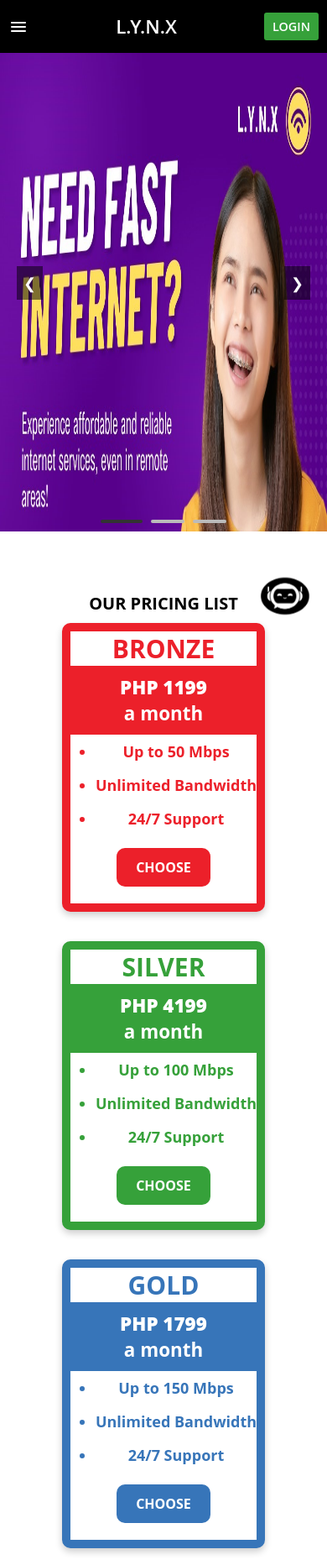
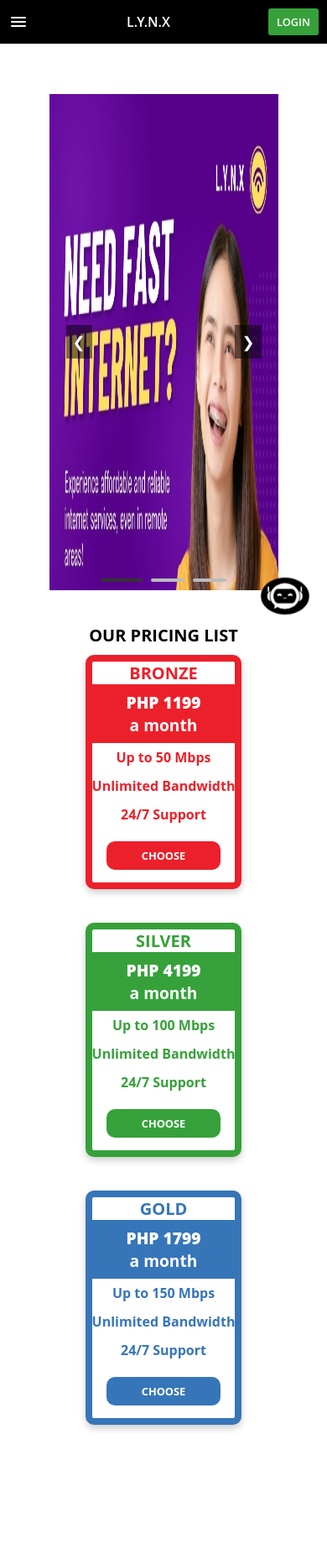
Before and after one commit to WesleyJoshuaPerez/Capstone, a PHP site: page / in a window 390 px wide. Shown: the whole page at 84% size. After the commit the page ends 1704 px from the top, so only its background shows below. Run offline with PHP 8.4, Linux system fonts and the light colour scheme; some web fonts are replaced.

Commit message:
homepage, login revised
resize the element and change the theme colors

```diff
--- a/frontend/styles/frontpage.css
+++ b/frontend/styles/frontpage.css
@@ -17,14 +17,14 @@ header {
   top: 0;
   left: 0;
   z-index: 10;
-  padding: 0 10px;
+  padding: 0 0.625rem;
   background-color: #000;
 }
 .navbar {
   display: flex;
-  padding: 22px 0;
+  padding: 0.625rem 0; /* Reduce padding size */
   align-items: center;
-  max-width: 1200px;
+  max-width: 75rem;
   margin: 0 auto;
   justify-content: space-between;
 }
@@ -32,57 +32,57 @@ header {
   display: none;
   color: #ffffff;
   cursor: pointer;
-  font-size: 1.5rem;
+  font-size: 24px;
 }
 .navbar .logo {
-  gap: 10px;
+  gap: 0.625rem;
   display: flex;
   align-items: center;
   text-decoration: none;
 }
 .navbar .logo img {
-  width: 40px;
+  width: 1.875rem; /* Reduce logo size */
   border-radius: 50%;
 }
 .navbar .logo h2 {
   color: #ffffff;
   font-weight: 600;
-  font-size: 1.7rem;
+  font-size: 19.2px; /* Reduce font size */
 }
 .navbar .links {
   display: flex;
-  gap: 35px;
+  gap: 1.25rem; /* Reduce gap size */
   list-style: none;
   align-items: center;
 }
 .navbar .close-btn {
   position: absolute;
-  right: 20px;
-  top: 20px;
+  right: 1.25rem;
+  top: 1.25rem;
   display: none;
   color: #000000;
   cursor: pointer;
 }
 /*for navigating link to make them different color */
 .navbar .links a {
-  font-size: 1.1rem;
+  font-size: 16px; /* Adjust font size */
   font-weight: 500;
   text-decoration: none;
   transition: 0.1s ease;
 }
 .navbar .links .aboutus-link {
   color: #ec202a;
-  font-size: medium;
+  font-size: small;
   font-weight: bolder;
 }
 .navbar .links .contactus-link {
   color: #fcbf06;
-  font-size: medium;
+  font-size: small;
   font-weight: bolder;
 }
 .navbar .links .facebook-link {
   color: #3775b9;
-  font-size: medium;
+  font-size: small;
   font-weight: bolder;
 }
 /*change color when hover */
@@ -94,10 +94,10 @@ header {
   outline: none;
   background: #36a13a;
   color: #fff;
-  font-size: 1rem;
+  font-size: 14.4px; /* Adjust font size */
   font-weight: 600;
-  padding: 10px 18px;
-  border-radius: 3px;
+  padding: 0.5rem 1rem; /* Adjust padding */
+  border-radius: 0.1875rem;
   cursor: pointer;
   transition: 0.15s ease;
 }
@@ -108,45 +108,50 @@ header {
 /*For sections of the pages */
 /* General Full-Screen Styling */
 .section {
-  width: 100vw; /* Full viewport width */
-  height: 100vh; /* Full viewport height */
   display: flex;
-  font-size: 2rem;
+  font-size: 32px;
   color: white;
 }
 
 /* First Section - Gallery Sliding Image */
 .galleryslidingimage {
-  width: 100vw;
-  height: 100vh;
+  width: 70vw;
+  height: 70vh;
   text-align: center;
   position: relative;
   overflow: hidden;
+  display: flex;
+  justify-content: center;
+  align-items: center;
+  margin: 8.75rem auto 0; /* Adjust the top margin as needed */
 }
 
 .slider-wrapper {
   position: relative;
-  width: 100%;
-  height: 100%;
+  width: 70vw;
+  height: 70vh;
 }
 
 .slider-container {
   display: flex;
-  width: 300%;
   height: 100%;
+  width: calc(70vw * 3); /* Assuming 3 slides, adjust dynamically */
   transition: transform 0.5s ease-in-out;
 }
 
 .slide {
-  width: 100vw;
-  height: 100vh;
+  width: 70vw;
+  height: 70vh;
   flex-shrink: 0;
+  display: flex;
+  justify-content: center;
+  align-items: center;
 }
 
 .slide img {
   width: 100%;
   height: 100%;
-  object-fit: fill; /* Ensures images fully cover the viewport */
+  object-fit: cover; /* Ensures the image covers the entire slide area without stretching */
 }
 
 .prev,
@@ -201,49 +207,54 @@ header {
   flex-direction: column;
   align-items: center;
   justify-content: flex-start; /* Moves content to the top */
-  padding: 20px 20px; /* Reduce top padding */
+  padding: 1.25rem 1.25rem; /* Reduce top padding */
 }
 
 .pricinglist h1 {
-  margin-top: 2rem; /* Adjust this to move it up */
-  padding-top: 3.125rem;
-  padding-left: 1.875rem;
+  padding-top: 2.1875rem;
+  padding-bottom: 0.9375rem;
   align-self: flex-start;
-  text-align: left;
+  text-align: center;
   width: 100%;
-  font-size: 2.5rem;
+  font-size: 1.5625rem;
   color: #000;
 }
 
 .pricing-container {
-  margin-top: 10px; /* Reduce space between h1 and container */
+  margin-top: 0.625rem; /* Reduce space between h1 and container */
   padding: 0;
   display: grid;
   grid-template-columns: repeat(3, 1fr);
-  gap: 2.1875rem;
-  max-width: 1800px;
+  gap: 40px; /* Further reduce gap between boxes */
+  max-width: 1200px;
   width: 100%; /* Ensures full width */
 }
 
-/*use for border on pricing-box */
 .pricing-box {
   background: #fff;
-  padding-top: 0px;
-  padding-bottom: 20px;
-  border-radius: 10px;
-  box-shadow: 0 4px 8px rgba(0, 0, 0, 0.2);
-  font-size: 1.5rem;
+  padding: 0.625rem; /* Reduce padding */
+  border-radius: 0.625rem;
+  box-shadow: 0 0.25rem 0.5rem rgba(0, 0, 0, 0.2);
+  font-size: 16px; /* Reduce font size */
   font-weight: bold;
   text-align: center;
-  border: 10px solid; /* Default border */
+  border: 0.5rem solid; /* Reduce border width */
+  width: 100%; /* Reduce width */
+  height: auto; /* Ensure height adjusts with content */
+  max-width: 16rem; /* Reduce max width to bring boxes closer */
+  margin: 0 auto; /* Center the box */
+  padding: 0; /* Remove padding */
 }
+
 .pricing-box h4 {
-  font-size: 1.875rem;
+  font-size: 20px; /* Reduce font size */
   font-weight: bold;
 }
+
 .price {
   font-weight: bolder;
 }
+
 /* Unique border colors */
 .pricing-box:nth-child(1) {
   border-color: #ec202a; /* Red-Orange */
@@ -275,54 +285,55 @@ header {
 .pricing-box:nth-child(1) p {
   color: #ffffff;
   background-color: #ec202a;
-  padding: 10px 0; /* Add padding to fill background */
+  padding: 0.5rem 0; /* Reduce padding */
   display: block; /* Ensure full width */
 }
 
 .pricing-box:nth-child(2) p {
   color: #ffffff;
   background-color: #36a13a;
-  padding: 10px 0;
+  padding: 0.5rem 0;
   display: block;
 }
 
 .pricing-box:nth-child(3) p {
   color: #ffffff;
   background-color: #3775b9;
-  padding: 10px 0;
+  padding: 0.5rem 0;
   display: block;
 }
 
 /* Extra: Center the text properly */
 .pricing-box p {
-  font-size: 1.4rem;
+  font-size: 19.2px;
   font-weight: bold;
-  width: 100%; /* Makes sure the background color fills the width */
-  text-align: center; /* Centers text */
-}
-
-/* Style the ul list */
-.pricing-box ul {
-  padding-left: 30px;
+  width: 100%; /* Ensure full width */
+  text-align: center;
+  padding: 0.5rem 0; /* Keep vertical padding */
+  margin: 0; /* Remove any default margin */
+  display: block;
+  box-sizing: border-box; /* Prevent extra padding from increasing width */
 }
 
 /* Style each li */
 .pricing-box ul li {
-  font-size: 18px;
-  padding: 8px 0;
+  font-size: 1rem; /* Reduce font size */
+  padding: 0.375rem 0; /* Reduce padding */
 }
+
 /* For Button Styles */
 .pricing-box button {
-  font-size: 1rem;
+  font-size: 12px; /* Reduce font size */
   font-weight: bold;
-  padding: 12px 20px;
+  padding: 0.625rem 0.9375rem; /* Reduce padding */
   border: none;
-  border-radius: 10px;
+  border-radius: 0.625rem;
   cursor: pointer;
   text-transform: uppercase;
   transition: 0.3s ease;
-  width: 50%;
-  margin-top: 0.9375rem;
+  width: auto;
+  margin-top: 15px;
+  margin-bottom: 15px;
 }
 
 /* Bronze Plan Button */
@@ -354,10 +365,14 @@ header {
 .pricing-box:nth-child(3) button:hover {
   background-color: #5592d1;
 }
+ul {
+  list-style-type: none; /* Hides the bullet points */
+  padding-left: 0; /* Optional: Removes default padding */
+}
 /* Make Footer Always Visible */
 footer {
   width: 100%;
-  padding: 10px 0;
+  padding: 0.625rem 0;
   text-align: center;
   bottom: 0;
   left: 0;
@@ -366,25 +381,25 @@ footer {
 
 /* Style Footer Image */
 .footer img {
-  width: 150px; /* Resize as needed */
+  width: 9.375rem; /* Resize as needed */
   max-width: 100%;
-  height: 3.125rem;
+  height: 50px;
   display: block;
   margin: 0 auto;
 }
 /*For laptops */
-@media (max-width: 950px) {
+@media (max-width: 59.375rem) {
   .navbar :is(.hamburger-btn, .close-btn) {
     display: block;
   }
   .navbar {
-    padding: 15px 0;
+    padding: 0.625rem 0; /* Reduce padding size */
   }
   .navbar .logo img {
     display: none;
   }
   .navbar .logo h2 {
-    font-size: 1.4rem;
+    font-size: 16px; /* Reduce font size */
   }
   .navbar .links {
     position: fixed;
@@ -404,19 +419,20 @@ footer {
   }
   .navbar .links a {
     display: inline-flex;
-    margin: 20px 0;
-    font-size: 1.2rem;
+    margin: 1.25rem 0;
+    font-size: 19.2px;
   }
   .navbar .links a:hover {
     color: #00bcd4;
   }
   .navbar .login-btn {
-    font-size: 0.9rem;
-    padding: 7px 10px;
+    font-size: 12.8px; /* Adjust font size */
+    padding: 0.4375rem 0.625rem;
   }
   /**To make responsive gallery slide and subcripstion page */
   .galleryslidingimage {
     height: 85vh; /* Slightly reduce height */
+    margin: 40px auto 0;
   }
 
   .slide {
@@ -456,22 +472,23 @@ footer {
 
   .dot.active {
     background-color: #333;
-    width: 50px; /* Make active line slightly longer */
+    width: 3.125rem; /* Make active line slightly longer */
   }
   .pricinglist h1 {
-    font-size: 1.5625rem;
+    font-size: 25px;
     padding: 0;
   }
 }
 /*For smartphones */
-@media (max-width: 760px) {
+@media (max-width: 47.5rem) {
   .section {
-    margin-top: 1.25rem;
+    margin-top: 20px;
     height: auto;
     min-height: 70vh;
   }
   .galleryslidingimage {
     height: 70vh;
+    margin: 5.625rem auto 0; /* Adjust the top margin as needed */
   }
 
   .slide {
@@ -523,6 +540,11 @@ footer {
     width: auto;
     height: auto;
   }
+  .pricing-box button {
+    width: 80%; /* Make buttons wider on mobile */
+    font-size: 12.8px; /* Reduce font size */
+    padding: 0.5rem 0.75rem; /* Adjust padding */
+  }
   footer {
     display: none;
   }
--- a/login.html
+++ b/login.html
@@ -7,7 +7,10 @@
     <!--Use for styling-->
     <link rel="stylesheet" href="frontend/styles/login.css" />
     <!--For icon password-->
-    <link rel="stylesheet" href="https://cdnjs.cloudflare.com/ajax/libs/font-awesome/6.4.0/css/all.min.css" />
+    <link
+      rel="stylesheet"
+      href="https://cdnjs.cloudflare.com/ajax/libs/font-awesome/6.4.0/css/all.min.css"
+    />
     <!--Change the default icon of the xampp-->
     <link
       rel="icon"
```
Also changed, not shown: other parts of frontend/styles/frontpage.css (+28 -28 lines), frontend/styles/login.css (+77 -65 lines), scripts/slidingimages.js (+42 -26 lines), frontend/assets/images/slidingbackgrounds/slidingimg1.jpg, frontend/assets/images/slidingbackgrounds/slidingimg2.jpg, frontend/assets/images/slidingbackgrounds/slidingimg3.jpg. Lines whose indentation alone changed are shown as unchanged.
